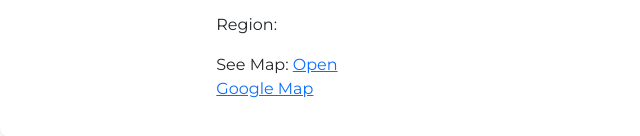
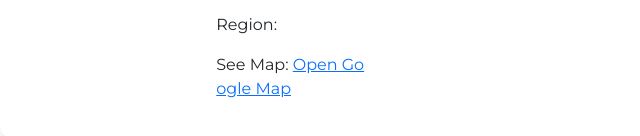
Before and after one commit to AzaanUllah-Khan/Country-Guider, a plain HTML site: page index.html in a window 1280 px wide. Shown: the part 508-644 px from the top of the page, 256-896 px from the left. Drawn offline with nearby package versions, Linux system fonts and the light colour scheme.

Commit message:
UI corrected

```diff
--- a/style.css
+++ b/style.css
@@ -52,6 +52,9 @@ h1{
 .row{
     margin: 0 auto;
 }
+p{
+    word-break: break-all;
+}
 @media screen and (max-width: 850px){
     .show{
         width: 70%;
```
